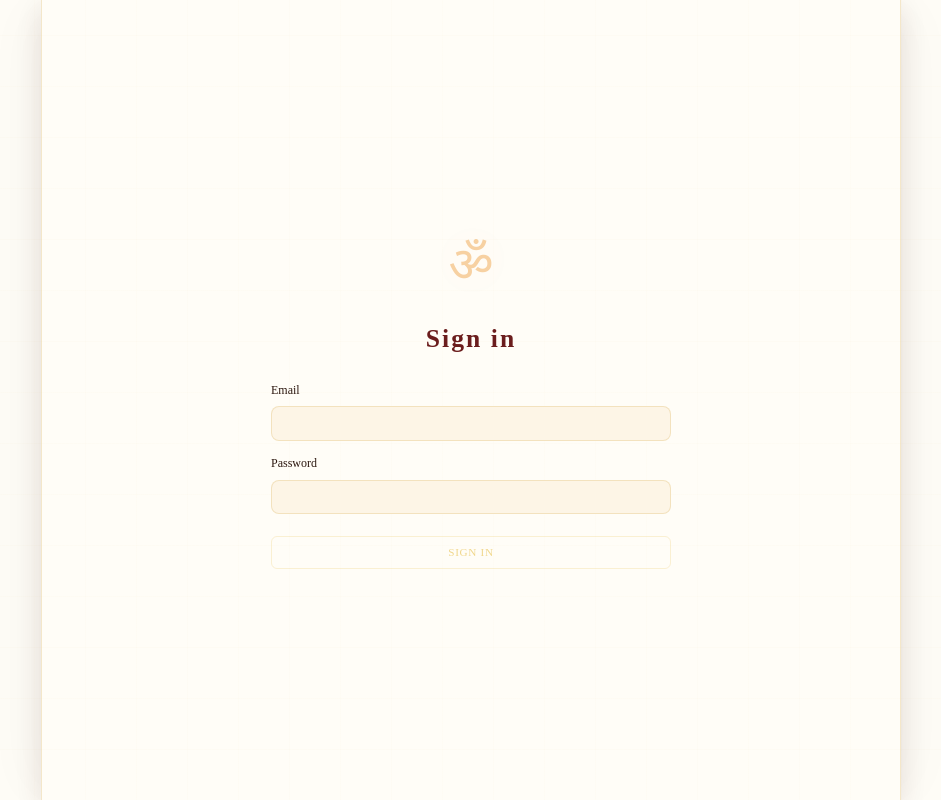
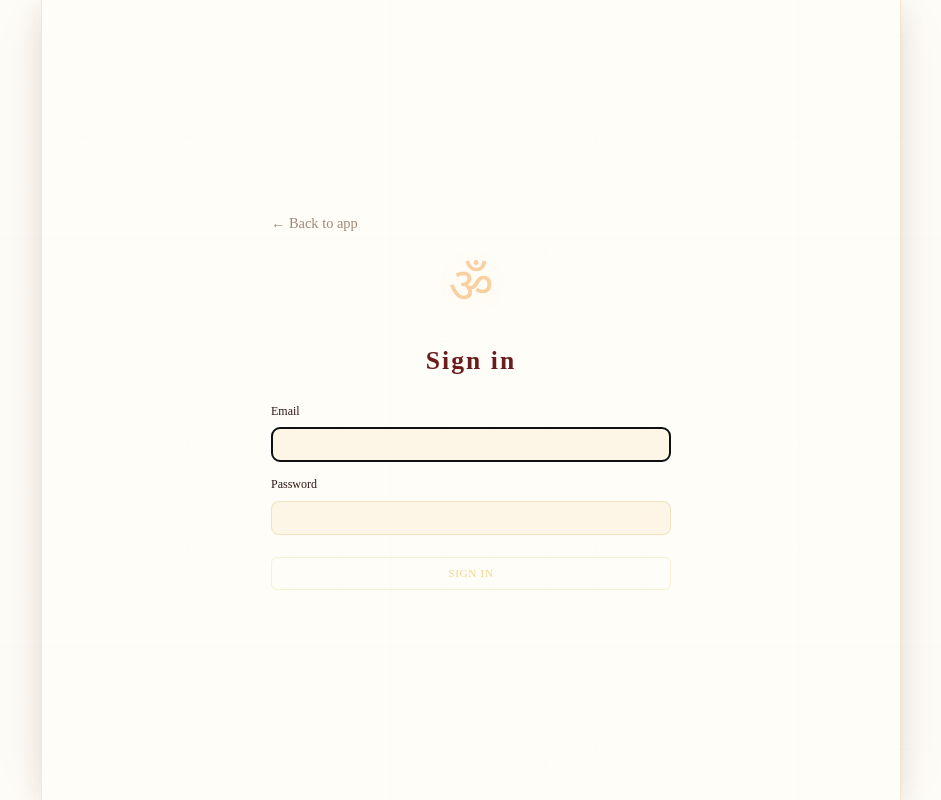
Before and after one commit to snjvkthrvn/hindu-scriptures-rag, a Flask app: page /auth/login in a window 1280 px wide. Shown: the whole page, without its empty margins (169-1110 px from the left). Run offline with Flask 3, Linux system fonts and the light colour scheme.

Commit message:
Auth UX: back link on login; safe redirects; SW skip /auth
- Add safe_next_path filter + _safe_redirect_target for all login/OAuth redirects
- Login templates: Back to app, autofocus email, theme-color on scripts login
- Service worker: do not cache /auth; bump cache to hs-rag-v2
- .auth-back styles (synced to scripts/rag CSS)

Made-with: Cursor

```diff
--- a/english-v1-rag/static/sw.js
+++ b/english-v1-rag/static/sw.js
@@ -1,4 +1,4 @@
-var CACHE_NAME = "hs-rag-v1";
+var CACHE_NAME = "hs-rag-v2";
 var PRECACHE = ["/", "/static/css/style.css", "/static/js/app.js"];
 
 self.addEventListener("install", function (e) {
@@ -32,6 +32,7 @@ self.addEventListener("fetch", function (e) {
 
   var url = new URL(e.request.url);
   if (url.pathname.startsWith("/api/")) return;
+  if (url.pathname.startsWith("/auth")) return;
 
   e.respondWith(
     fetch(e.request)
--- a/english-v1-rag/templates/login.html
+++ b/english-v1-rag/templates/login.html
@@ -10,6 +10,9 @@
 <body>
     <div class="app-shell auth-login-shell">
         <main class="auth-panel">
+            <p class="auth-back">
+                <a href="{{ next_url|safe_next_path }}" title="Return to the app without signing in">← Back to app</a>
+            </p>
             <div class="welcome-om auth-login-om">&#x0950;</div>
             <h1 class="welcome-title">{% if register_mode %}Create account{% else %}Sign in{% endif %}</h1>
             {% if error %}
@@ -24,7 +27,7 @@
             <form class="auth-form" method="post" action="{% if register_mode %}{{ url_for('auth.register') }}{% else %}{{ url_for('auth.login') }}{% endif %}">
                 <input type="hidden" name="next" value="{{ next_url | e }}">
                 <label class="auth-label" for="email">Email</label>
-                <input class="auth-input" id="email" type="email" name="email" required autocomplete="username" value="{{ request.form.get('email', '') }}">
+                <input class="auth-input" id="email" type="email" name="email" required autocomplete="username" autofocus value="{{ request.form.get('email', '') }}">
 
                 <label class="auth-label" for="password">Password</label>
                 <input class="auth-input" id="password" type="password" name="password" required autocomplete="{% if register_mode %}new-password{% else %}current-password{% endif %}">
--- a/scripts/rag/auth_backend.py
+++ b/scripts/rag/auth_backend.py
@@ -69,6 +69,16 @@ def _is_counted_rag_post(path: str, method: str) -> bool:
         return False
     suffixes = ("/api/query", "/api/agent", "/api/agent/stream")
     return any(path.endswith(s) for s in suffixes)
+
+
+def _safe_redirect_target(url: str | None) -> str:
+    """Allow only same-origin relative paths for post-login redirects (open-redirect defense)."""
+    u = (url or "").strip()
+    if not u or not u.startswith("/") or u.startswith("//"):
+        return "/"
+    if "\\" in u or "\r" in u or "\n" in u:
+        return "/"
+    return u
 
 
 def _connect() -> sqlite3.Connection:
@@ -266,7 +276,7 @@ def _register_google_oauth(app) -> None:
 
     @auth_bp.route("/google")
     def google_login():
-        next_url = (request.args.get("next") or "/").strip() or "/"
+        next_url = _safe_redirect_target(request.args.get("next") or "/")
         session["oauth_next"] = next_url
         redirect_uri = url_for("auth.google_callback", _external=True)
         return oauth.google.authorize_redirect(redirect_uri)
@@ -307,7 +317,7 @@ def _register_google_oauth(app) -> None:
         session["user_email"] = get_user_email(uid) or email
         session.pop("guest_msgs", None)
         session.permanent = True
-        next_url = session.pop("oauth_next", None) or "/"
+        next_url = _safe_redirect_target(session.pop("oauth_next", None) or "/")
         return redirect(next_url)
 
 
@@ -320,6 +330,10 @@ def register_auth(app) -> None:
     app.register_blueprint(auth_bp)
     register_api_me_on_app(app)
     register_chat_api(app)
+
+    @app.template_filter("safe_next_path")
+    def _safe_next_path(url: str | None) -> str:
+        return _safe_redirect_target(url)
 
     if os.environ.get("SESSION_COOKIE_SECURE", "").strip().lower() in ("1", "true", "yes"):
         app.config["SESSION_COOKIE_SECURE"] = True
@@ -394,11 +408,13 @@ def login():
             data = request.get_json(silent=True) or {}
             email = (data.get("email") or "").strip()
             password = data.get("password") or ""
-            next_url = data.get("next") or "/"
+            next_url = _safe_redirect_target(data.get("next") or "/")
         else:
             email = (request.form.get("email") or "").strip()
             password = request.form.get("password") or ""
-            next_url = request.form.get("next") or request.args.get("next") or "/"
+            next_url = _safe_redirect_target(
+                request.form.get("next") or request.args.get("next") or "/",
+            )
         uid = verify_login(email, password)
         if uid is None:
             row = _user_row_by_email(email)
@@ -423,10 +439,10 @@ def login():
         session.permanent = True
         if request.is_json:
             return jsonify({"ok": True, "email": session["user_email"]})
-        return redirect(next_url or "/")
+        return redirect(next_url)
 
     if request.method == "GET":
-        next_url = request.args.get("next") or "/"
+        next_url = _safe_redirect_target(request.args.get("next") or "/")
         err = None
         qe = request.args.get("error")
         if qe == "google_failed":
@@ -470,7 +486,7 @@ def register():
     if request.method == "GET":
         return render_template(
             "login.html",
-            next_url=request.args.get("next") or "/",
+            next_url=_safe_redirect_target(request.args.get("next") or "/"),
             error=None,
             register_mode=True,
             open_registration=True,
@@ -480,7 +496,7 @@ def register():
     email = (request.form.get("email") or "").strip()
     password = request.form.get("password") or ""
     password2 = request.form.get("password2") or ""
-    next_url = request.form.get("next") or "/"
+    next_url = _safe_redirect_target(request.form.get("next") or "/")
     if len(password) < 8:
         return (
             render_template(
@@ -523,7 +539,7 @@ def register():
         session["user_email"] = get_user_email(uid) or email
         session.pop("guest_msgs", None)
         session.permanent = True
-    return redirect(next_url or "/")
+    return redirect(next_url)
 
 
 def register_chat_api(app) -> None:
--- a/scripts/rag/static/css/style.css
+++ b/scripts/rag/static/css/style.css
@@ -950,6 +950,23 @@ body::before {
     justify-content: center;
     padding: 2rem 1rem;
 }
+.auth-back {
+    margin: 0 0 1rem 0;
+    text-align: left;
+}
+.auth-back a {
+    display: inline-flex;
+    align-items: center;
+    gap: 0.35rem;
+    font-size: 0.9rem;
+    color: var(--text-muted);
+    text-decoration: none;
+    font-family: var(--font-body);
+}
+.auth-back a:hover {
+    color: var(--saffron);
+    text-decoration: underline;
+}
 .auth-panel {
     width: 100%;
     max-width: 400px;
--- a/scripts/rag/templates/login.html
+++ b/scripts/rag/templates/login.html
@@ -4,11 +4,15 @@
     <meta charset="UTF-8">
     <meta name="viewport" content="width=device-width, initial-scale=1.0">
     <title>{% if register_mode %}Create account{% else %}Sign in{% endif %} — Hindu Scriptures</title>
+    <meta name="theme-color" content="#3D0C0C">
     <link rel="stylesheet" href="{{ url_for('static', filename='css/style.css') }}">
 </head>
 <body>
     <div class="app-shell" style="min-height:100vh;min-height:100dvh;justify-content:center;padding:2rem 1rem;">
         <main class="auth-panel" style="max-width:400px;margin:0 auto;text-align:center;">
+            <p class="auth-back">
+                <a href="{{ next_url|safe_next_path }}" title="Return to the app without signing in">← Back to app</a>
+            </p>
             <div class="welcome-om" style="font-size:3rem;margin-bottom:0.5rem;">&#x0950;</div>
             <h1 class="welcome-title">{% if register_mode %}Create account{% else %}Sign in{% endif %}</h1>
             {% if error %}
@@ -23,7 +27,7 @@
             <form method="post" action="{% if register_mode %}{{ url_for('auth.register') }}{% else %}{{ url_for('auth.login') }}{% endif %}" style="text-align:left;margin-top:1.25rem;">
                 <input type="hidden" name="next" value="{{ next_url | e }}">
                 <label style="display:block;font-size:0.75rem;margin-bottom:0.35rem;">Email</label>
-                <input type="email" name="email" required autocomplete="username" value="{{ request.form.get('email', '') }}"
+                <input type="email" name="email" required autocomplete="username" autofocus value="{{ request.form.get('email', '') }}"
                     style="width:100%;padding:0.55rem;margin-bottom:0.85rem;box-sizing:border-box;border-radius:8px;border:1px solid var(--border);background:var(--input-bg);color:var(--text);">
 
                 <label style="display:block;font-size:0.75rem;margin-bottom:0.35rem;">Password</label>
```
Also changed, not shown: english-v1-rag/static/css/style.css (+17 -0 lines).
